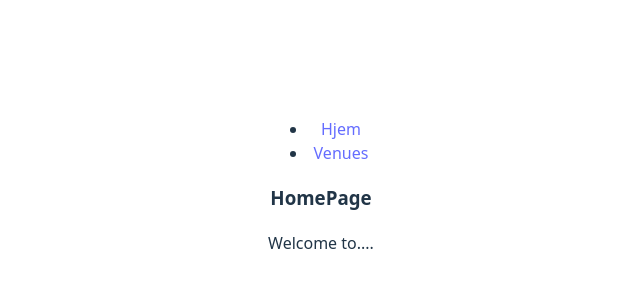
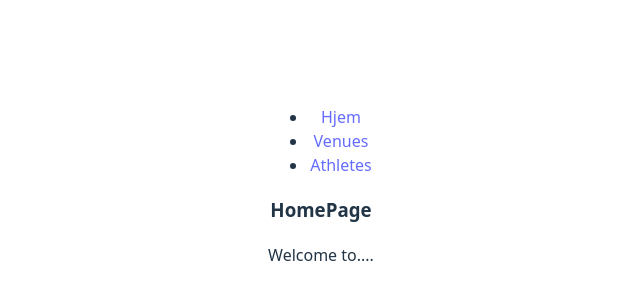
Before and after one commit to Fossq1/project-exam-2025, a React (Vite) app in the folder Sportsworld/: page / in a window 1280 px wide. Shown: the part 214-514 px from the top of the page, without its empty margins (319-959 px from the left). Built offline with nearby package versions, Linux system fonts and the light colour scheme; no server answers.

Commit message:
Får kjørt venues fra hovedskjerm

```diff
--- a/Sportsworld/src/components/shared/PageNavigation.tsx
+++ b/Sportsworld/src/components/shared/PageNavigation.tsx
@@ -1,14 +1,21 @@
 import { Link } from "react-router-dom";
 
 const PageNavigation = () => {
-    return(
-        <nav>
-            <ul>
-                <li><Link to="/">Hjem</Link></li>
-                <li><Link to="venues">Venues</Link></li>
-            </ul>
-        </nav>
-    )
-}
+  return (
+    <nav>
+      <ul>
+        <li>
+          <Link to="/">Hjem</Link>
+        </li>
+        <li>
+          <Link to="venues">Venues</Link>
+        </li>
+        <li>
+          <Link to="athletes">Athletes</Link>
+        </li>
+      </ul>
+    </nav>
+  );
+};
 
 export default PageNavigation;
--- a/Sportsworld/src/contexts/AthleteContext.tsx
+++ b/Sportsworld/src/contexts/AthleteContext.tsx
@@ -32,8 +32,19 @@ export const AthleteProvider = ({ children }: Props) => {
   ): Promise<IDefaultResponse> => {
     const response = await AthleteService.postAthlete(newAthlete);
     if (response.success) {
-      setAthletes((prev) => [newAthlete, ...athletes]);
+      setAthletes((prev) => [newAthlete, ...prev]);
     }
     return response;
   };
+  return (
+    <AthleteContext.Provider
+      value={{
+        athletes,
+        getAthleteQuantity,
+        saveAthlete,
+      }}
+    >
+      {children}
+    </AthleteContext.Provider>
+  );
 };
--- a/Sportsworld/src/main.tsx
+++ b/Sportsworld/src/main.tsx
@@ -1,13 +1,16 @@
-import { StrictMode } from 'react'
-import { createRoot } from 'react-dom/client'
-import './index.css'
-import App from './App.tsx'
-import { VenueProvider } from './contexts/VenueContext.tsx'
+import { StrictMode } from "react";
+import { createRoot } from "react-dom/client";
+import "./index.css";
+import App from "./App.tsx";
+import { VenueProvider } from "./contexts/VenueContext.tsx";
+import { AthleteProvider } from "./contexts/AthleteContext.tsx";
 
-createRoot(document.getElementById('root')!).render(
+createRoot(document.getElementById("root")!).render(
   <StrictMode>
     <VenueProvider>
-      <App/>
+      <AthleteProvider>
+        <App />
+      </AthleteProvider>
     </VenueProvider>
-  </StrictMode>,
-)
+  </StrictMode>
+);
--- a/Sportsworld/src/pages/AthletePage.tsx
+++ b/Sportsworld/src/pages/AthletePage.tsx
@@ -1 +1,16 @@
-// TODO BDD
+import AthleteList from "../components/athletes/AthleteList";
+import AthleteQuantity from "../components/athletes/AthleteQuantity";
+
+const AthletePage = () => {
+  return (
+    <>
+      <header>
+        <h1>Athletes</h1>
+      </header>
+      <AthleteList />
+      <AthleteQuantity />
+    </>
+  );
+};
+
+export default AthletePage;
--- a/Sportsworld/src/pages/index.ts
+++ b/Sportsworld/src/pages/index.ts
@@ -1,7 +1,5 @@
 import HomePage from "./HomePage";
 import VenuePage from "./VenuePage";
+import AthletePage from "./AthletePage";
 
-export{
-    HomePage,
-    VenuePage
-}
+export { HomePage, VenuePage, AthletePage };
--- a/Sportsworld/src/routing/AppRouting.tsx
+++ b/Sportsworld/src/routing/AppRouting.tsx
@@ -1,17 +1,19 @@
 import { BrowserRouter, Routes, Route } from "react-router-dom";
 import { HomePage, VenuePage } from "../pages";
-import PageNavigation from '../components/shared/PageNavigation'
+import PageNavigation from "../components/shared/PageNavigation";
+import AthletePage from "../pages/AthletePage";
 
 const AppRouting = () => {
-    return(
-        <BrowserRouter>
-            <PageNavigation/>
-            <Routes>
-                <Route path='/' element={<HomePage/>}/>
-                <Route path='/venues' element={<VenuePage/>} />
-            </Routes>
-        </BrowserRouter>
-    );
+  return (
+    <BrowserRouter>
+      <PageNavigation />
+      <Routes>
+        <Route path="/" element={<HomePage />} />
+        <Route path="/venues" element={<VenuePage />} />
+        <Route path="/athletes" element={<AthletePage />} />
+      </Routes>
+    </BrowserRouter>
+  );
 };
 
 export default AppRouting;
```
